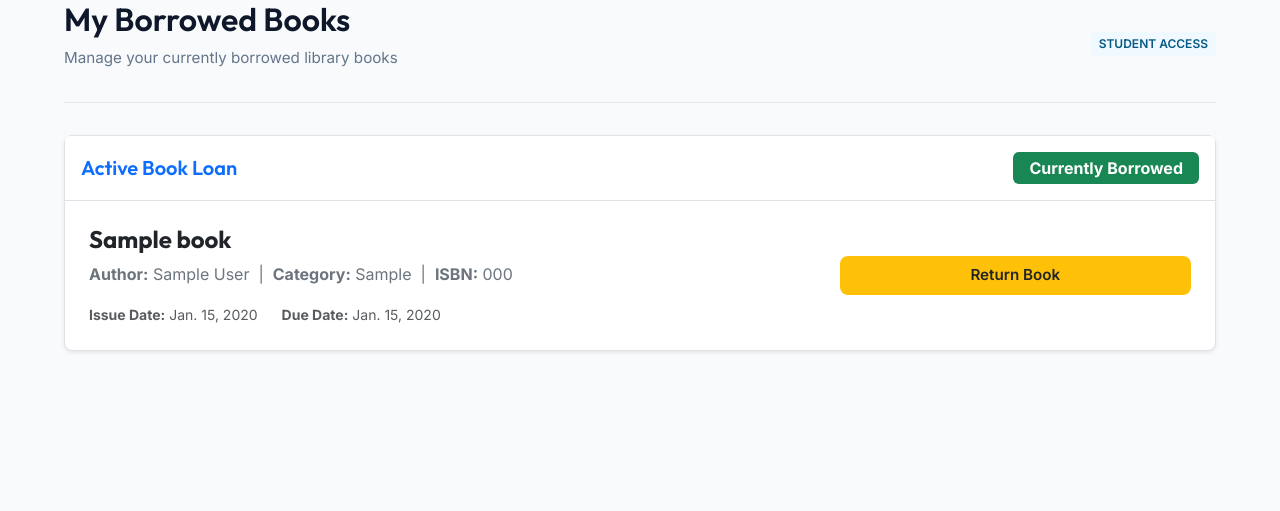
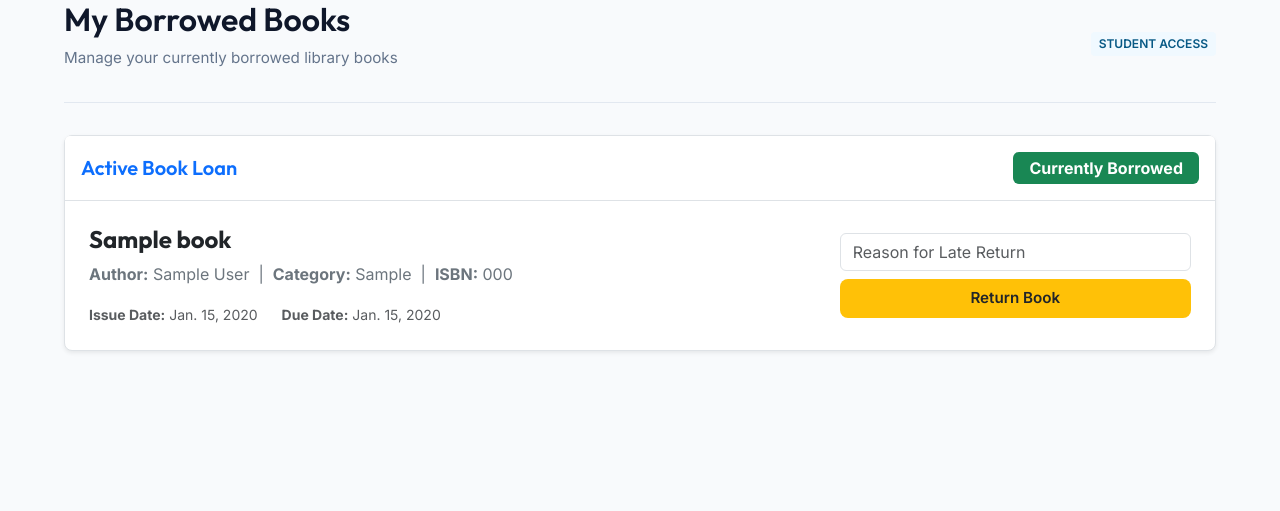
Before and after one commit to Nobin-Hossain/Smart-Library-Management-System, a Django app: page /my-books/ in a window 1280 px wide. Shown: the part 151-662 px from the top of the page. Run offline with Django 5.2, Linux system fonts and the light colour scheme; a user stored in the database is signed in; tables that the repository leaves empty hold one stand-in row (values such as "Sample post").

Commit message:
Reason field position change

```diff
--- a/books/models.py
+++ b/books/models.py
@@ -176,6 +176,8 @@ class ReturnRequest(models.Model):
         default=STATUS_PENDING,
     )
 
+    student_reason = models.CharField(max_length=255, blank=True)
+
     class Meta:
         ordering = ["-request_date"]
         verbose_name = "Return Request"
--- a/books/views.py
+++ b/books/views.py
@@ -512,12 +512,18 @@ def my_borrowed_books(request):
         else False
     )
 
+    # Check if the active book is currently overdue
+    is_overdue = (
+        timezone.now().date() > active_issue.due_date.date() if active_issue else False
+    )
+
     return render(
         request,
         "books/my_borrowed_books.html",
         {
             "active_issue": active_issue,
             "has_pending_return": has_pending_return,
+            "is_overdue": is_overdue,
         },
     )
 
@@ -553,9 +559,13 @@ def request_return(request, transaction_id):
         )
         return redirect("my_borrowed_books")
 
+    student_reason = request.POST.get("student_reason", "").strip()
+
     # Create the return request
     ReturnRequest.objects.create(
-        transaction=transaction, status=ReturnRequest.STATUS_PENDING
+        transaction=transaction,
+        status=ReturnRequest.STATUS_PENDING,
+        student_reason=student_reason,
     )
 
     # Notify all admins so they can review and approve the return
@@ -647,8 +657,6 @@ def approve_return_request(request, request_id):
 
         days_late = (transaction.return_date.date() - transaction.due_date.date()).days
         if days_late > 0:
-            admin_reason = request.POST.get("custom_reason", "").strip()
-
             if days_late >= FULL_PRICE_THRESHOLD_DAYS:
                 fine_amount = book.price
                 default_reason = f"{days_late} day(s) overdue - full book price charged"
@@ -657,10 +665,16 @@ def approve_return_request(request, request_id):
                 fine_amount = days_late * FINE_PER_DAY
                 default_reason = f"{days_late} day(s) overdue"
 
+            final_reason = (
+                return_request.student_reason
+                if return_request.student_reason
+                else default_reason
+            )
+
             Fine.objects.create(
                 transaction=transaction,
                 amount=fine_amount,
-                reason=admin_reason if admin_reason else default_reason,
+                reason=final_reason,
             )
 
     # Notify student that their return has been confirmed
--- a/templates/books/my_borrowed_books.html
+++ b/templates/books/my_borrowed_books.html
@@ -48,6 +48,9 @@
                     <form method="POST" action="{% url 'request_return' active_issue.transaction_id %}"
                         style="display:inline;">
                         {% csrf_token %}
+                        {% if is_overdue %}
+                        <input type = "text" name = "student_reason" placeholder = "Reason for Late Return" class="form-control mb-2" style = "max-width : 300 px; display : inline-block;">
+                        {% endif %}
                         <button type="submit" class="btn btn-warning px-4 py-2 fw-semibold text-dark">
                             Return Book
                         </button>
```
Also changed, not shown: templates/books/admin_return_request_list.html (+10 -3 lines), books/migrations/0009_returnrequest_student_reason.py (added).
